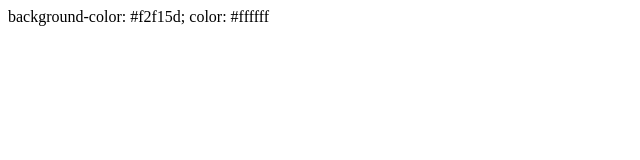
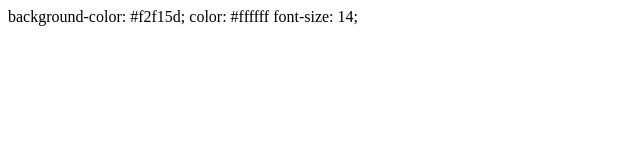
Before and after one commit to Vova-KE/laughing-couscous, a plain HTML site: page index.html in a window 1280 px wide. Shown: the full height of the page, 0-640 px from the left. Drawn offline with Linux system fonts and the light colour scheme.

Commit message:
test-font-size

```diff
--- a/index.html
+++ b/index.html
@@ -1,3 +1,3 @@
 <body>
-  background-color: #f2f15d; color: #ffffff
+  background-color: #f2f15d; color: #ffffff font-size: 14;
 </body>
```
